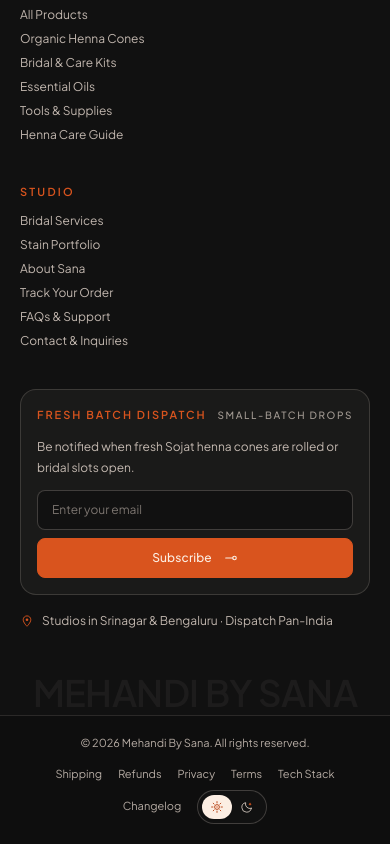
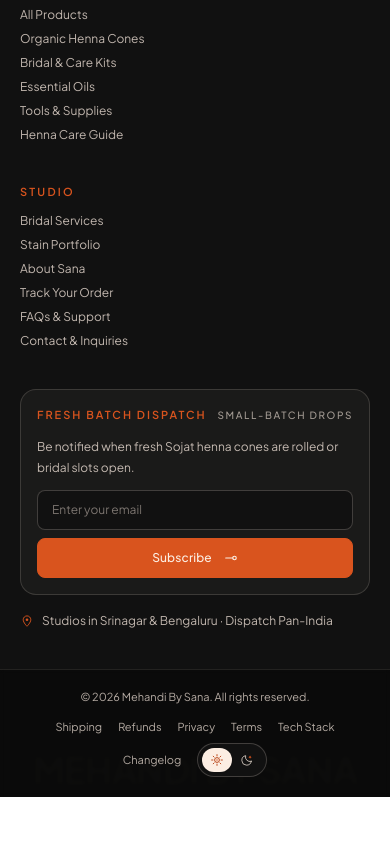
Before and after one commit to nazrulislambhat/mehandibysana, a Next.js app in the folder frontend/: page /about in a window 390 px wide. Shown: the part 6195-7039 px from the top of the page. After the commit the page ends 6992 px from the top, so only its background shows below. Built offline with nearby package versions, Linux system fonts and the light colour scheme; no server answers.

Commit message:
style(footer): render branding watermark as subtle background element with lower opacity

```diff
--- a/frontend/src/components/layout/Footer.tsx
+++ b/frontend/src/components/layout/Footer.tsx
@@ -48,7 +48,7 @@ export function Footer() {
       <div aria-hidden="true" className="h-[2px] w-full bg-terracotta-solid" />
 
       {/* Main Editorial Footer Container */}
-      <div className="editorial-container pt-12 md:pt-16 pb-8">
+      <div className="relative z-10 editorial-container pt-12 md:pt-16 pb-10 md:pb-14">
         <div className="grid grid-cols-1 sm:grid-cols-2 lg:grid-cols-12 gap-10 lg:gap-8">
           {/* Col 1: Brand & Craft Identity (lg:col-span-4) */}
           <div className="lg:col-span-4 space-y-4">
@@ -162,13 +162,18 @@ export function Footer() {
         </div>
       </div>
 
-      {/* BIG MEHANDIBYSANA BRANDING WATERMARK */}
-      <div className="relative overflow-hidden w-full max-w-[72rem] mx-auto px-4 sm:px-6 pt-4 pb-2">
-        <FooterBrandWordmark />
+      {/* BACKGROUND BRANDING WATERMARK */}
+      <div
+        aria-hidden="true"
+        className="pointer-events-none select-none absolute inset-x-0 bottom-3 sm:bottom-5 z-0 overflow-hidden flex items-baseline justify-center"
+      >
+        <div className="w-full max-w-[85rem] px-4">
+          <FooterBrandWordmark />
+        </div>
       </div>
 
       {/* Bottom Legal, Trust & Theme Strip */}
-      <div className="relative z-10 border-t border-plaque-ink/12 bg-black/20">
+      <div className="relative z-10 border-t border-plaque-ink/10 bg-black/40 backdrop-blur-[2px]">
         <div className="editorial-container py-5 flex flex-col md:flex-row items-center justify-between gap-4 text-xs text-plaque-ink/70">
           <p className="text-[11px]">
             &copy; {currentYear} Mehandi By Sana. All rights reserved.
--- a/frontend/src/components/layout/FooterBrandWordmark.tsx
+++ b/frontend/src/components/layout/FooterBrandWordmark.tsx
@@ -64,7 +64,7 @@ export function FooterBrandWordmark() {
     >
       <p
         aria-label="Mehandi By Sana"
-        className="m-0 font-sans font-semibold uppercase tracking-[-0.015em] leading-[0.84] text-[clamp(2rem,10.2cqi,9.75rem)] text-plaque-ink/[0.05] flex items-baseline justify-center whitespace-nowrap w-full"
+        className="m-0 font-sans font-semibold uppercase tracking-[-0.015em] leading-[0.84] text-[clamp(2rem,10.2cqi,9.75rem)] text-plaque-ink/[0.025] flex items-baseline justify-center whitespace-nowrap w-full"
       >
         <span className="sr-only">MEHANDI BY SANA</span>
         <span aria-hidden="true" className="inline-flex items-baseline whitespace-nowrap">
```
